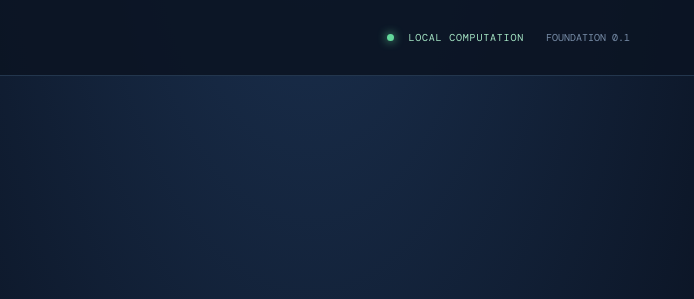
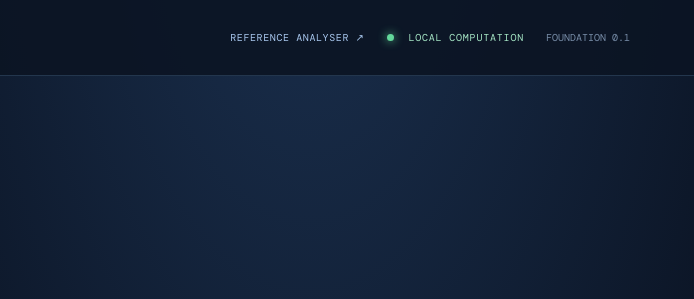
Before and after one commit to tuhingm/oes-1000, a plain HTML site: page index.html in a window 1280 px wide. Shown: the top 299 px of the page, 586-1280 px from the left. Drawn offline with nearby package versions, Linux system fonts and the light colour scheme.

Commit message:
Add Reference Analyser to OES Intelligence navigation

```diff
--- a/index.html
+++ b/index.html
@@ -14,7 +14,7 @@
       <span class="brand-mark">O</span>
       <span><strong>OES</strong> <b>INTELLIGENCE</b><small>STATISTICAL RESEARCH WORKSPACE</small></span>
     </a>
-    <div class="topbar-right"><span class="local-pill"><i></i> LOCAL COMPUTATION</span><span class="version">FOUNDATION 0.1</span></div>
+    <div class="topbar-right"><a href="./reference-analyser/" style="color:#a9c8ef;text-decoration:none;font:10px DM Mono;letter-spacing:.06em">REFERENCE ANALYSER ↗</a><span class="local-pill"><i></i> LOCAL COMPUTATION</span><span class="version">FOUNDATION 0.1</span></div>
   </header>
 
   <main class="shell">
```
